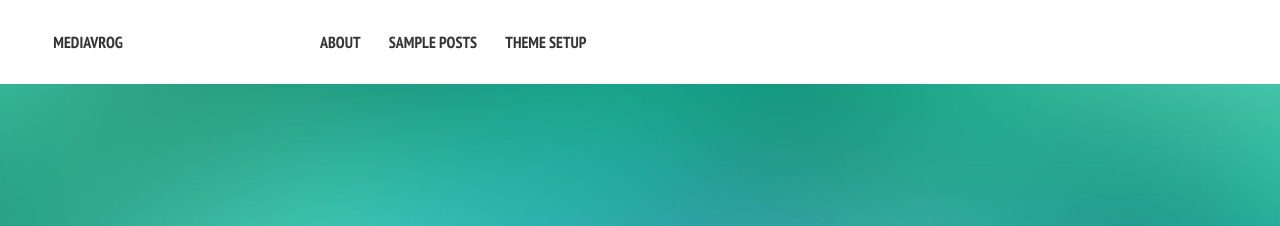
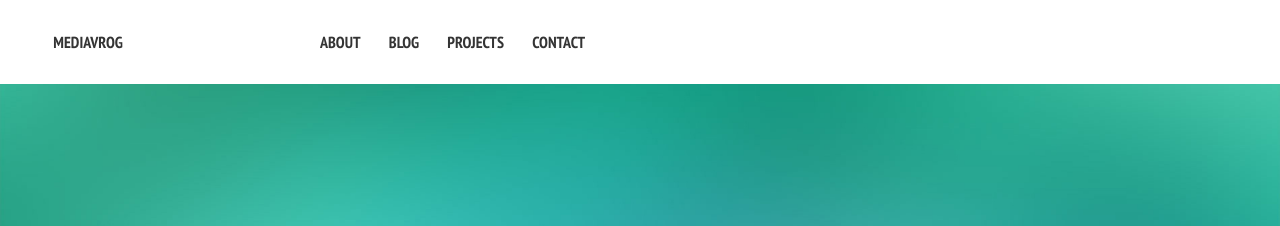
Before and after one commit to mediavrog/mediavrog.github.io, a Jekyll site: the page built from index.md, in a window 1280 px wide. Shown: the top 226 px of the page. Built offline with Jekyll 4.4.1, drawn with Linux system fonts in a browser that asks for light colours; nearby versions of some CDN libraries.

Commit message:
Update navigation.yml

```diff
--- a/_data/navigation.yml
+++ b/_data/navigation.yml
@@ -3,8 +3,11 @@
 - title: About
   url: /about/
 
-- title: Sample Posts
+- title: Blog
   url: /posts/
 
-- title: Theme Setup
-  url: /theme-setup/
+- title: Projects
+  url: /projects/
+
+- title: Contact
+  url: /contact/
```
